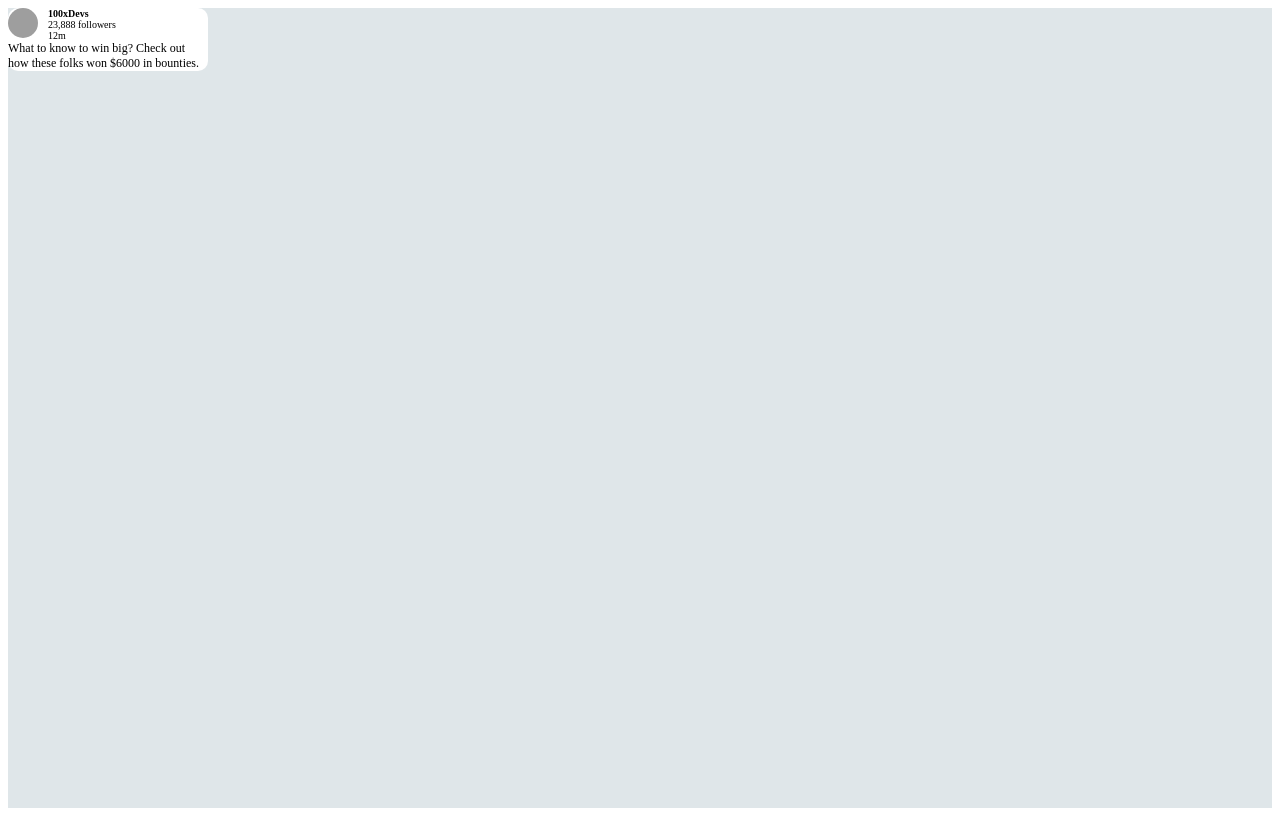
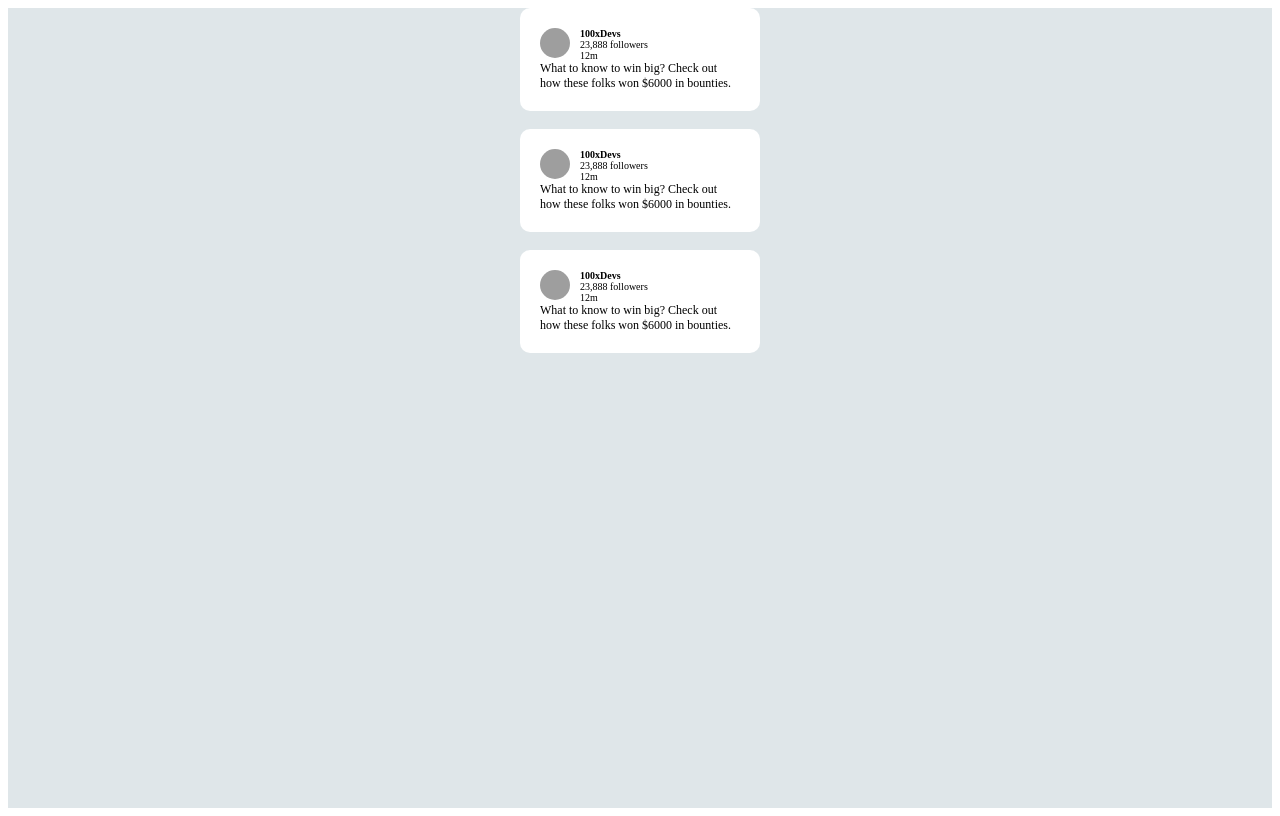
Before and after one commit to Harmankhurana/Cohort-3-Full-Stack-WebDevelopment, a React (Vite) app in the folder Week 9 - React.js/react-basics/: page / in a window 1280 px wide. Built offline with nearby package versions, Linux system fonts and the light colour scheme; grey boxes are pictures that could not be loaded.

Commit message:
feat(Post Component): Creating multiple static Post Component

```diff
--- a/Week 9 - React.js/react-basics/src/PostComponent.jsx
+++ b/Week 9 - React.js/react-basics/src/PostComponent.jsx
@@ -1,7 +1,23 @@
 function PostComponent() {
     return(
         <div style={{background : "#dfe6e9", height : "100vh"}}>
-            <Post />
+            <div style={{display : "flex", justifyContent : "center"}}>
+                <div>
+                    <div>
+                        <Post />
+                    </div>
+                    <br />
+                    <div>
+                        <Post />
+                    </div>
+                    <br />
+                    <div>
+                        <Post />
+                    </div>
+                </div>
+
+            </div>
+
         </div>
     )
 }
@@ -12,6 +28,7 @@ const style = {
     borderRadius : 10,
     borderColor : "grey",
     borderWidth : 1,
+    padding : 20,
 }
 
 function Post() {
```
